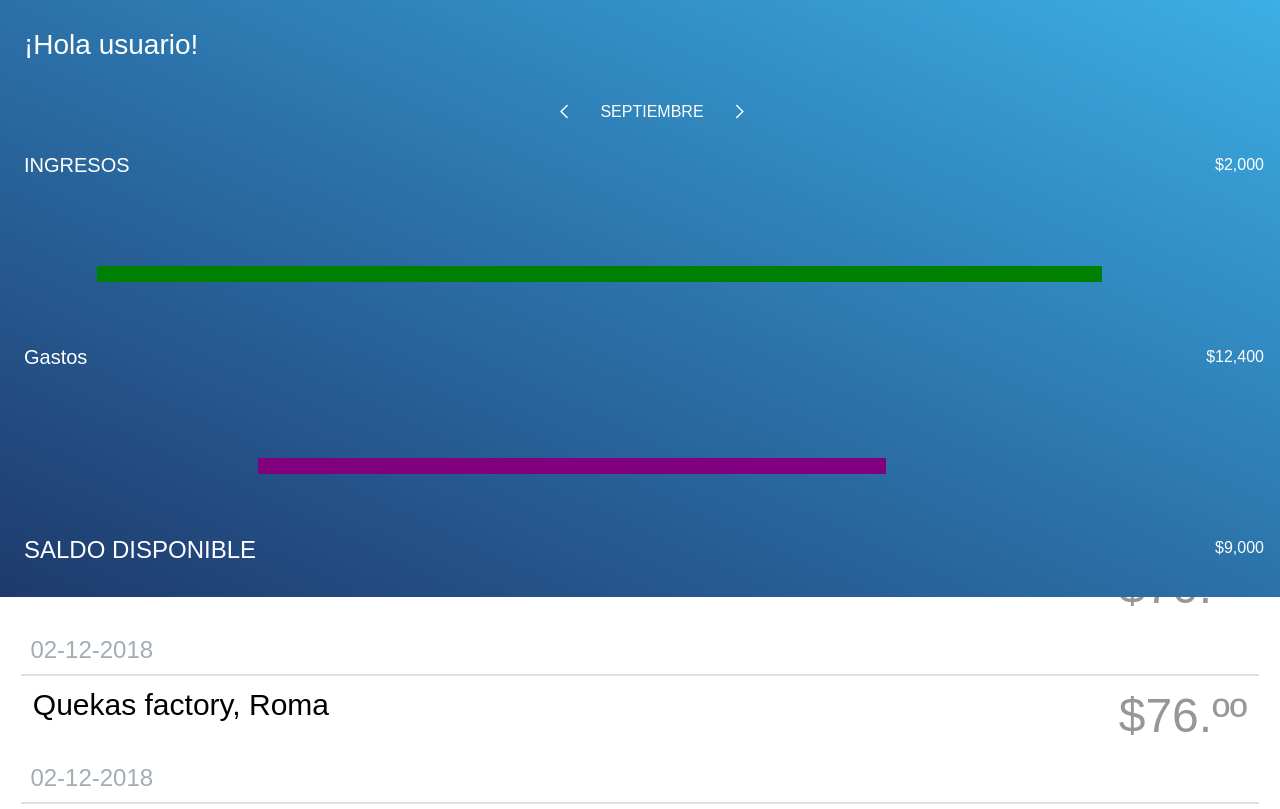
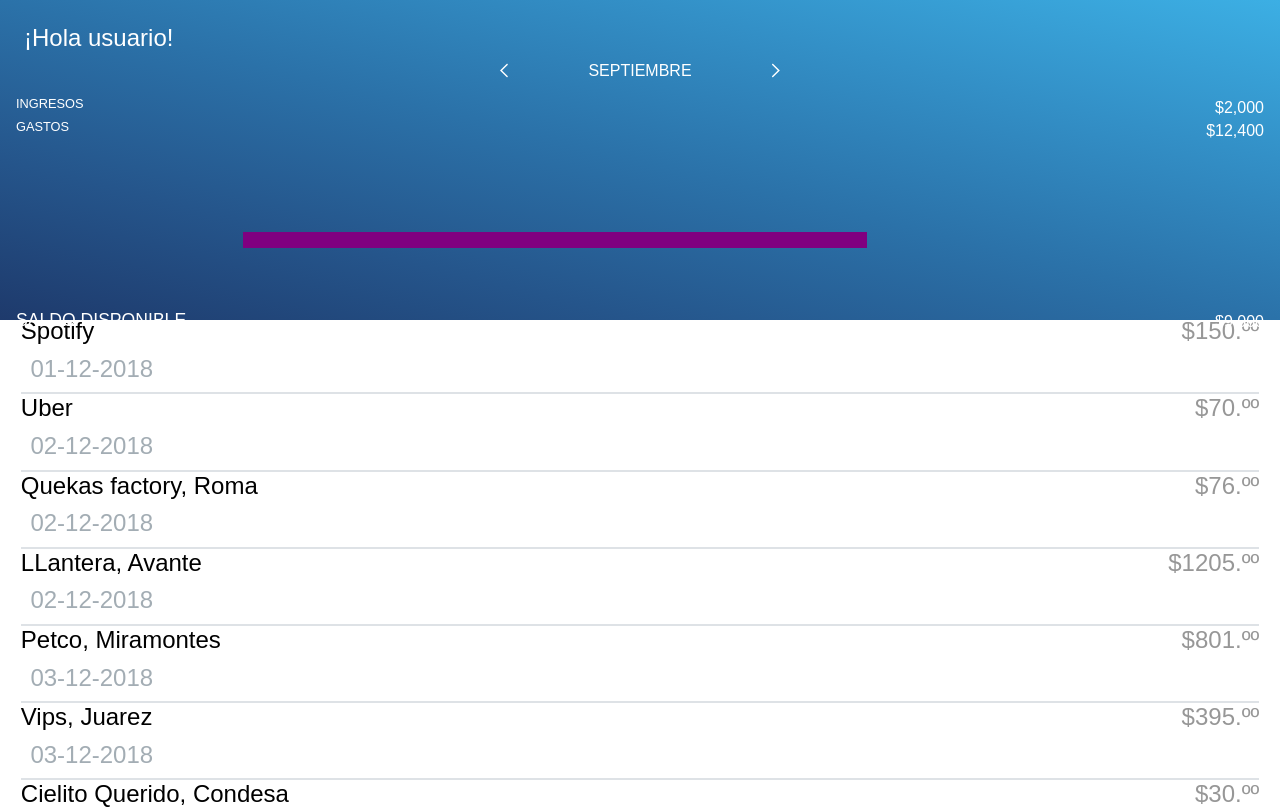
Before and after one commit to GenesisMauries/citilarre, a React (Create React App) app: page /home in a window 1280 px wide. Shown: the top 809 px of the page. Built offline with nearby package versions, Linux system fonts and the light colour scheme.

Commit message:
cambios en pagina de home

```diff
--- a/src/Components/Home/Header.jsx
+++ b/src/Components/Home/Header.jsx
@@ -1,7 +1,7 @@
 import React from "react";
 import arrow from "../../assets/Arrow.svg";
 import arrow2 from "../../assets/Arrow2.svg";
-import "./home.css"
+import "./home.css";
 
 const Header = () => {
   return (
@@ -10,16 +10,16 @@
         <h3>¡Hola usuario!</h3>
       </div>
       <div className="month display-flex div-h">
-       <img className="arrow" src={arrow} /> <h4>SEPTIEMBRE</h4>{" "}
+        <img className="arrow" src={arrow} /> <h4>SEPTIEMBRE</h4>
         <img className="arrow2" src={arrow2} />
       </div>
+      <div className="container-ing">
         <div className="ingresos display-flex div-h">
           <h5>INGRESOS</h5>
           <p>$2,000</p>
-       <div className="barra" />
         </div>
         <div className="gastos display-flex div-h">
-       <h5>Gastos</h5>
+          <h5>GASTOS</h5>
           <p>$12,400</p>
           <div className="barra" />
         </div>
@@ -28,6 +28,7 @@
           <p>$9,000</p>
         </div>
       </div>
+    </div>
   );
 };
 export default Header;
--- a/src/Components/Home/Movments.css
+++ b/src/Components/Home/Movments.css
@@ -12,7 +12,7 @@
   font-style: normal;
   font-weight: 500;
   line-height: normal;
-  font-size: 30px;
+  font-size: 1.5em;
   color: #000000;
 }
 .add-money {
@@ -46,6 +46,11 @@
 .panel-movments {
   padding: 1.3em;
 }
+.table td,
+.table th {
+  padding: 0;
+  font-size: 1.5em;
+}
 
 @media screen and (max-width: 959px) {
   .amount {
--- a/src/Components/Home/Movments.js
+++ b/src/Components/Home/Movments.js
@@ -1,6 +1,6 @@
-import React, { Component } from 'react';
-import CardStatus from '../Data/data';
-import './Movments.css';
+import React, { Component } from "react";
+import CardStatus from "../Data/data";
+import "./Movments.css";
 
 class Movments extends Component {
   render() {
--- a/src/Components/Home/home.css
+++ b/src/Components/Home/home.css
@@ -4,6 +4,7 @@
 .container-header {
   position: fixed;
   width: 100vw;
+  height: 40vh;
   background-image: linear-gradient(
     to right top,
     #1e3a6c,
@@ -15,17 +16,15 @@
   color: white;
   font-family: Arial, Helvetica, sans-serif;
 }
- .container-header div {
-  margin-left: 1.5em;
-  /* margin-right: 1.5em; */
- }
 .container-header h1 {
-  font-size: 1.5em;
+  font-size: 1.1em;
   margin-right: 2em;
-  padding-bottom: 1em;
+  padding-bottom: 0.5em;
 }
 .container-header h3 {
   padding-top: 1em;
+  padding-left: 1em;
+  font-size: 1.5em;
 }
 .month {
   justify-content: center;
@@ -33,6 +32,8 @@
 .month h4 {
   font-size: 1em;
   margin: 2em;
+  margin-bottom: 0;
+  margin-top: 0;
 }
 .div-h p {
   position: absolute;
@@ -59,4 +60,15 @@
 .arrow,
 .arrow2 {
   width: 0.5em;
+  margin-right: 3em;
+  margin-left: 3em;
 }
+.container-ing {
+  margin: 1em;
+}
+h5 {
+  font-size: 0.8em;
+}
+.progress {
+  width: 100%;
+}
```
Also changed, not shown: 1 other file (tests, documents, lock files or other folders). Lines whose indentation alone changed are shown as unchanged.
